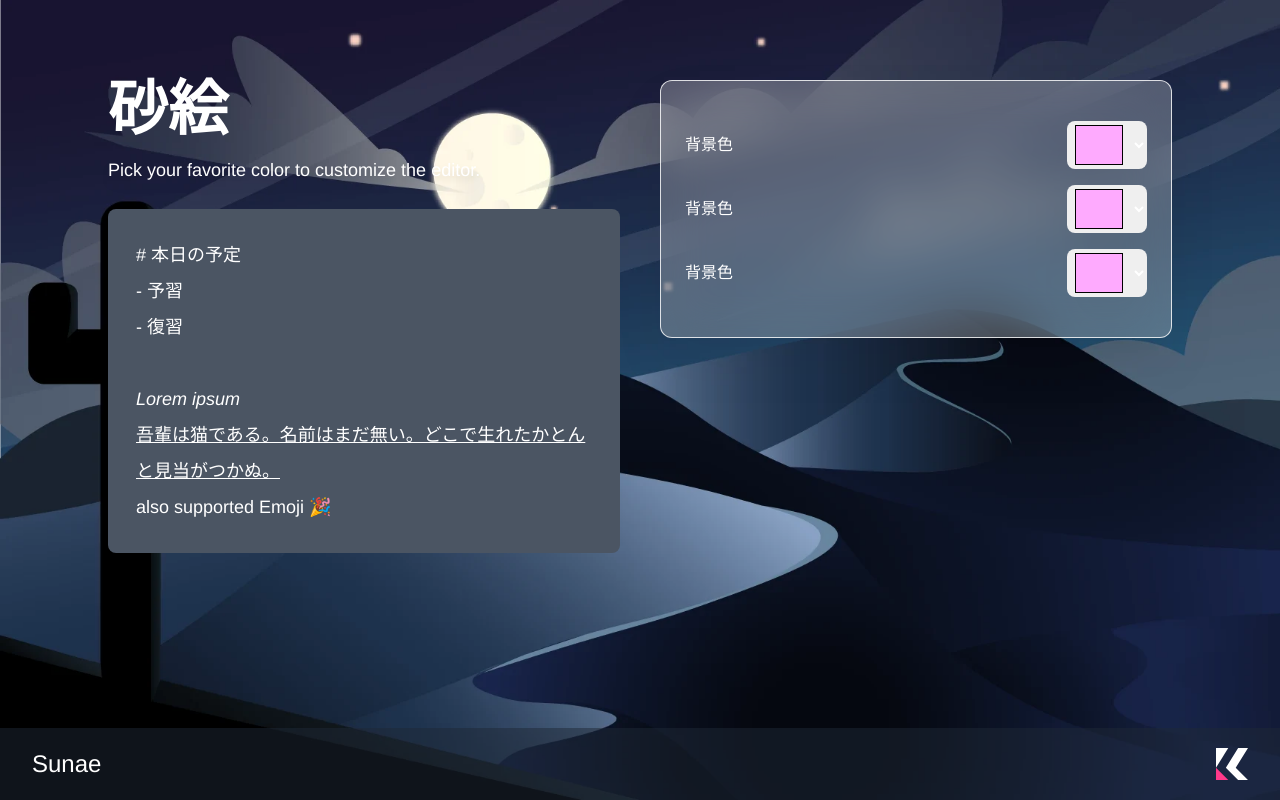
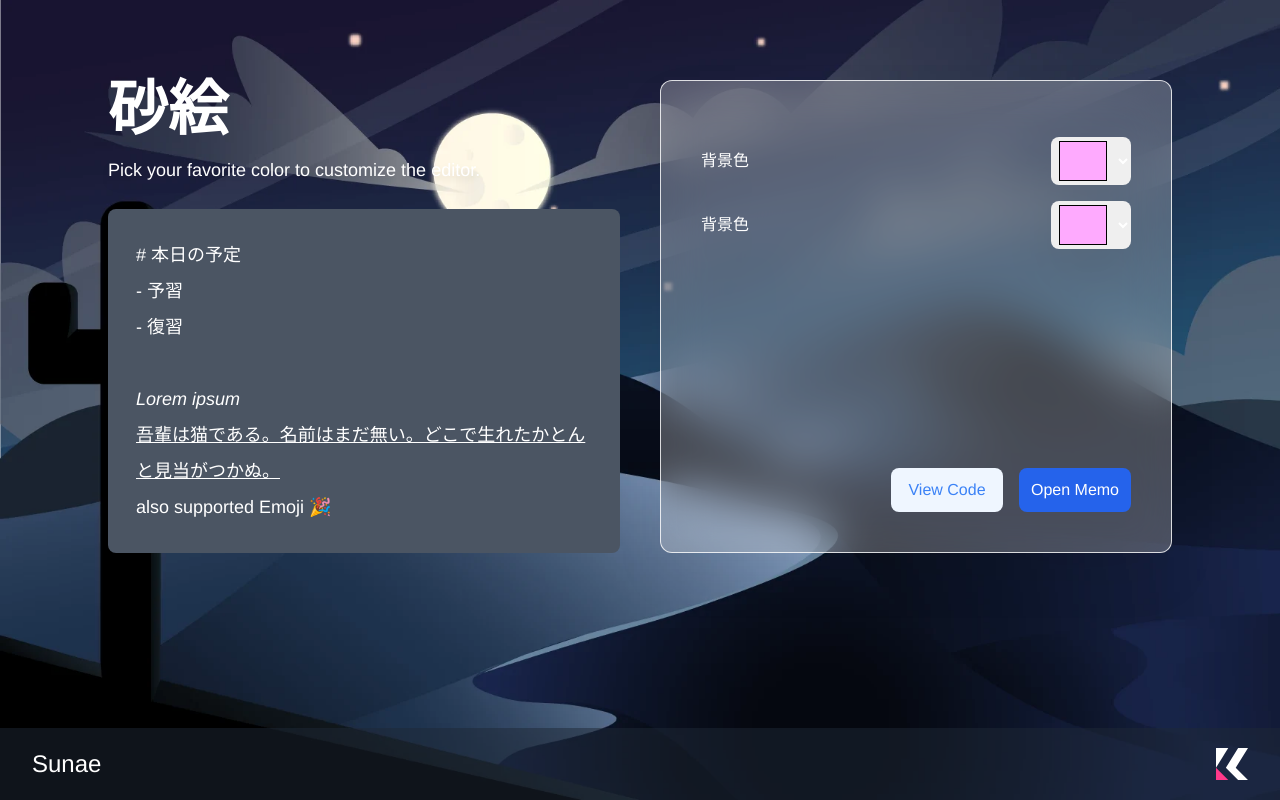
Before and after one commit to kcabo/Sunae, a React (Vite) app: page / in a window 1280 px wide. Built offline with nearby package versions, Linux system fonts and the light colour scheme.

Commit message:
♻️ Button要素の切り分け

```diff
--- /dev/null
+++ b/src/components/Actions.tsx
@@ -0,0 +1,27 @@
+import React, { useState } from 'react';
+import OpenMemoButton from './OpenMemoButton';
+import ViewCodeButton from './ViewCodeButton';
+import Modal from './Modal';
+
+const Actions: React.VFC = () => {
+  const [isOpen, setOpen] = useState(false);
+
+  return (
+    <div className='flex justify-end mt-10 gap-4'>
+      <Modal
+        isOpen={isOpen}
+        closeModal={() => {
+          setOpen(false);
+        }}
+      />
+      <ViewCodeButton
+        openModal={() => {
+          setOpen(true);
+        }}
+      />
+      <OpenMemoButton />
+    </div>
+  );
+};
+
+export default Actions;
--- a/src/components/Modal.tsx
+++ b/src/components/Modal.tsx
@@ -6,7 +6,7 @@ interface ModalProps {
   closeModal: () => void;
 }
 
-export default function CodeDialog(props: ModalProps) {
+export default function Modal(props: ModalProps) {
   const { isOpen, closeModal } = props;
   return (
     <Transition appear show={isOpen} as={Fragment}>
--- /dev/null
+++ b/src/components/OpenMemoButton.tsx
@@ -0,0 +1,14 @@
+import React from 'react';
+
+const OpenMemoButton: React.VFC = () => {
+  return (
+    <a
+      href='#_'
+      className='w-28 py-2.5 text-center font-medium bg-blue-600 rounded-lg hover:bg-blue-700'
+    >
+      Open Memo
+    </a>
+  );
+};
+
+export default OpenMemoButton;
--- a/src/components/Settings.tsx
+++ b/src/components/Settings.tsx
@@ -1,12 +1,19 @@
 import React from 'react';
 import Picker from './Picker';
+import Actions from './Actions';
 
 const Settings: React.VFC = () => {
   return (
-    <div className='md:w-full w-5/6 mx-auto px-6 py-6 bg-white rounded-xl backdrop-blur-xl bg-opacity-25 border border-white border-opacity-80 drop-shadow-2xl'>
-      <Picker />
-      <Picker />
-      <Picker />
+    <div
+      className='w-full mx-auto h-full p-10 bg-white rounded-xl
+        backdrop-blur-xl bg-opacity-25 border border-white border-opacity-80 drop-shadow-2xl
+        flex flex-col justify-between'
+    >
+      <div>
+        <Picker />
+        <Picker />
+      </div>
+      <Actions />
     </div>
   );
 };
--- /dev/null
+++ b/src/components/ViewCodeButton.tsx
@@ -0,0 +1,18 @@
+import React from 'react';
+
+interface IViewCodeButton {
+  openModal: () => void;
+}
+
+const ViewCodeButton: React.VFC<IViewCodeButton> = ({ openModal }) => {
+  return (
+    <button
+      onClick={openModal}
+      className='w-28 py-2.5 text-center font-medium bg-blue-50 hover:bg-blue-100 hover:text-blue-600 text-blue-500 rounded-lg'
+    >
+      View Code
+    </button>
+  );
+};
+
+export default ViewCodeButton;
```
